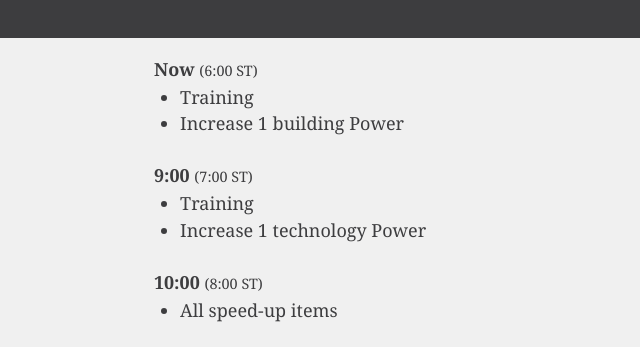
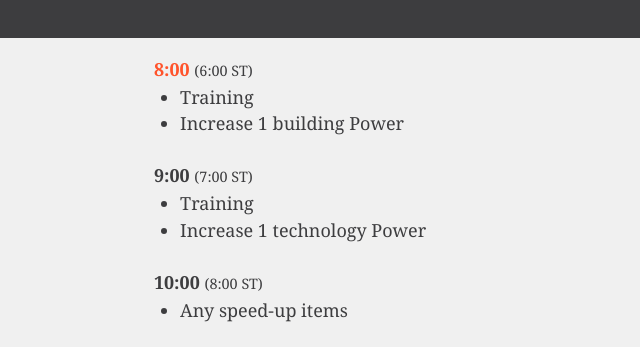
Before and after one commit to phuongy/svs, a Gatsby site: page /hourly in a window 1280 px wide. Shown: the top 347 px of the page, 0-640 px from the left. Built offline with nearby package versions, Linux system fonts and the light colour scheme; Gatsby itself is replaced by a stand-in of ours.

Commit message:
highlight current time

```diff
--- a/src/components/Hourly/data.js
+++ b/src/components/Hourly/data.js
@@ -5,7 +5,7 @@ const TES = { name: 'Tech SU', desc: 'Every 1 min of technology speed-up items u
 const TR = { name: 'Train', desc: 'Training', points: 0 };
 const TRS = { name: 'Train SU', desc: 'Every 1 min of training speed-up items used', points: 0 };
 const H = { name: 'Hero daily', desc: 'Hero daily', points: 0 };
-const ASU = { name: 'Any SU', desc: 'All speed-up items', points: 0 };
+const ASU = { name: 'Any SU', desc: 'Any speed-up items', points: 0 };
 const EVENTS = [BU, TE, TR];
 const SU = [BUS, TE, TRS];
 
--- a/src/components/Hourly/hourly.js
+++ b/src/components/Hourly/hourly.js
@@ -44,8 +44,7 @@ export class Hourly extends React.Component {
       <Wrapper>
         {upcomingEvents.map((x, index) => (
           <React.Fragment>
-            {currentClientHour === x.mytime && <strong>Now </strong>}
-            {currentClientHour !== x.mytime && <strong>{x.mytime} </strong>}
+            <strong className={currentClientHour === x.mytime ? 'current-hour' : ''}>{x.mytime} </strong>
             <small>({x.gametime} ST)</small><br />
             <ul>
               {x.events.map(y => <li>{y.desc}</li>)}
--- a/src/components/Hourly/styles.js
+++ b/src/components/Hourly/styles.js
@@ -8,6 +8,10 @@ const ALT2 = '#3D3D3F';
 export const Wrapper = styled.div`
   color: ${PRIMARY_TEXT};
 
+  strong.current-hour {
+    color: ${ALT1};
+  }
+
   ul {
     /* margin: 0; */
     padding: 0;
```
